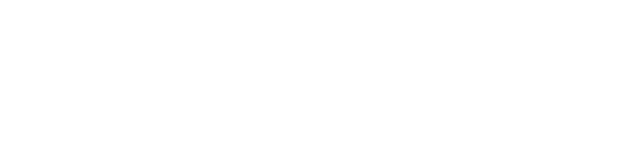
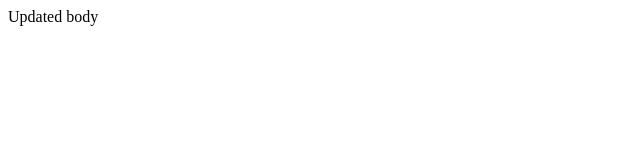
Before and after one commit to Shreyyyy/testing, a website: page index.html in a window 1280 px wide. Shown: the whole page, without its empty margins (0-640 px from the left). Drawn offline with Linux system fonts and the light colour scheme.

Commit message:
Updated-body

```diff
--- a/index.html
+++ b/index.html
@@ -5,6 +5,6 @@
         <title>Net Ninja</title>
     </head>
     <body>
-
+        Updated body
     </body>
 </html>
```
